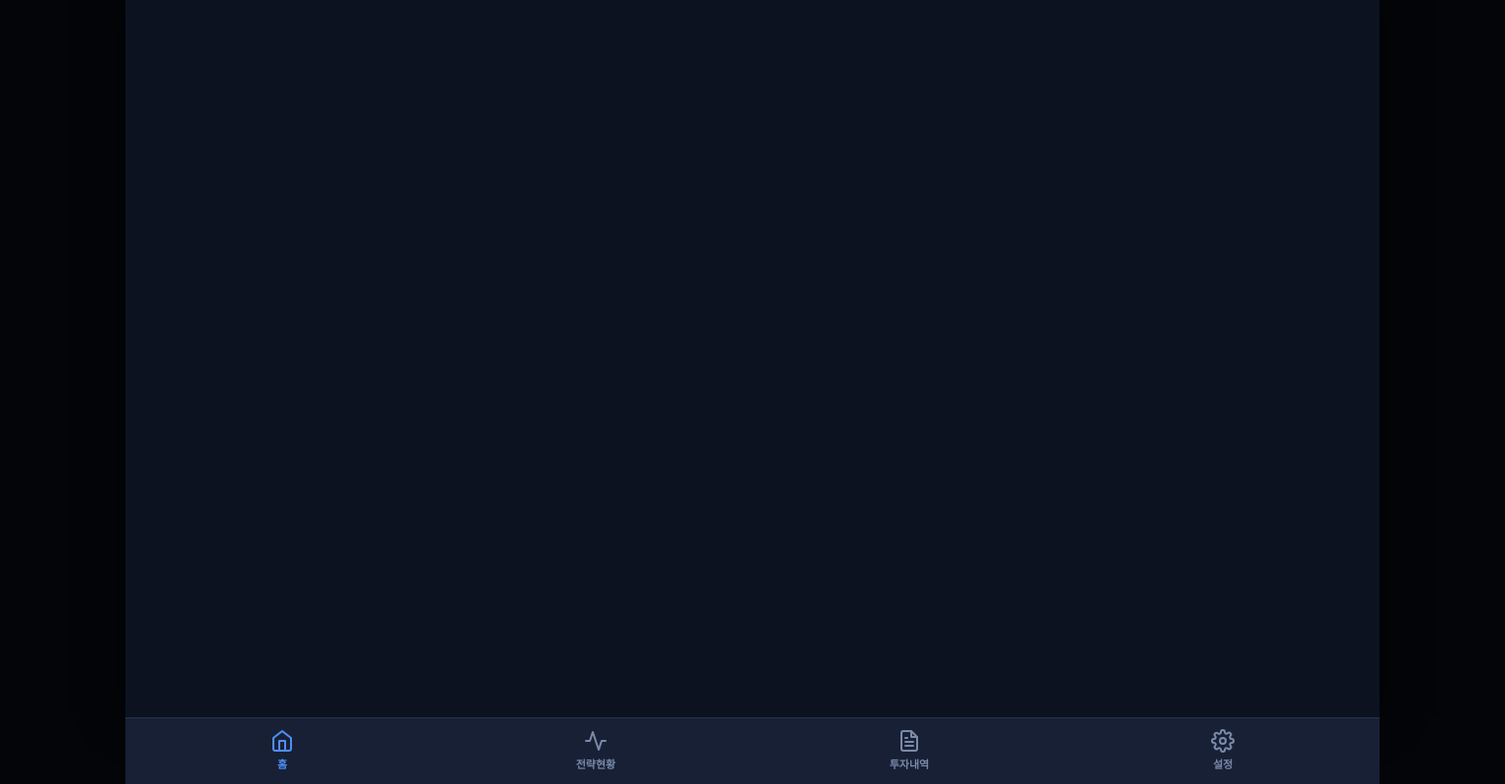
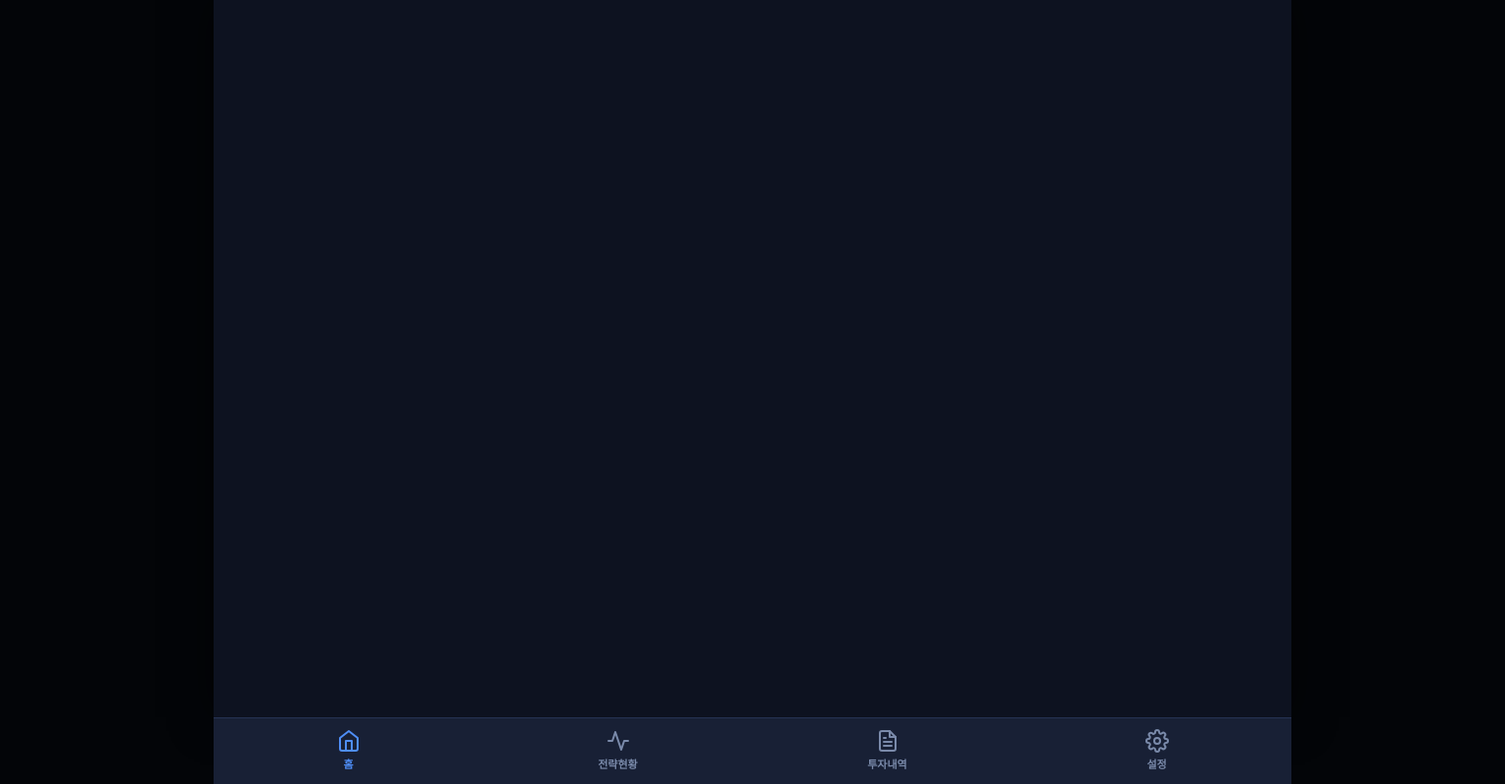
Before and after one commit to dbghwns0111/crypto-split-bot, a Flask app: template web/templates/base.html in a window 1536 px wide. Shown: the whole page at 98% size. Run offline with Flask 3, Linux system fonts and the light colour scheme; the template is opened without the code that fills it, so the values that code supplies are empty.

Commit message:
style(ui): 데스크톱 레이아웃 가로 너비 축소
1024px+: 1100px → 960px, 1440px+: 1280px → 1100px

Co-Authored-By: Claude Sonnet 4.6 <noreply@anthropic.com>

```diff
--- a/web/static/css/style.css
+++ b/web/static/css/style.css
@@ -455,19 +455,19 @@ body {
 
 /* ── 반응형 (데스크톱 중앙 정렬) ────────────────────────────────────────── */
 @media (min-width: 1024px) {
-  #cs-main { max-width: 1100px; }
+  #cs-main { max-width: 960px; }
   .cs-bottom-nav {
     left: 50%;
     right: auto;
     transform: translateX(-50%);
-    width: 1100px;
+    width: 960px;
   }
 }
 
 @media (min-width: 1440px) {
-  #cs-main { max-width: 1280px; }
+  #cs-main { max-width: 1100px; }
   .cs-bottom-nav {
-    width: 1280px;
+    width: 1100px;
   }
 }
 
```
